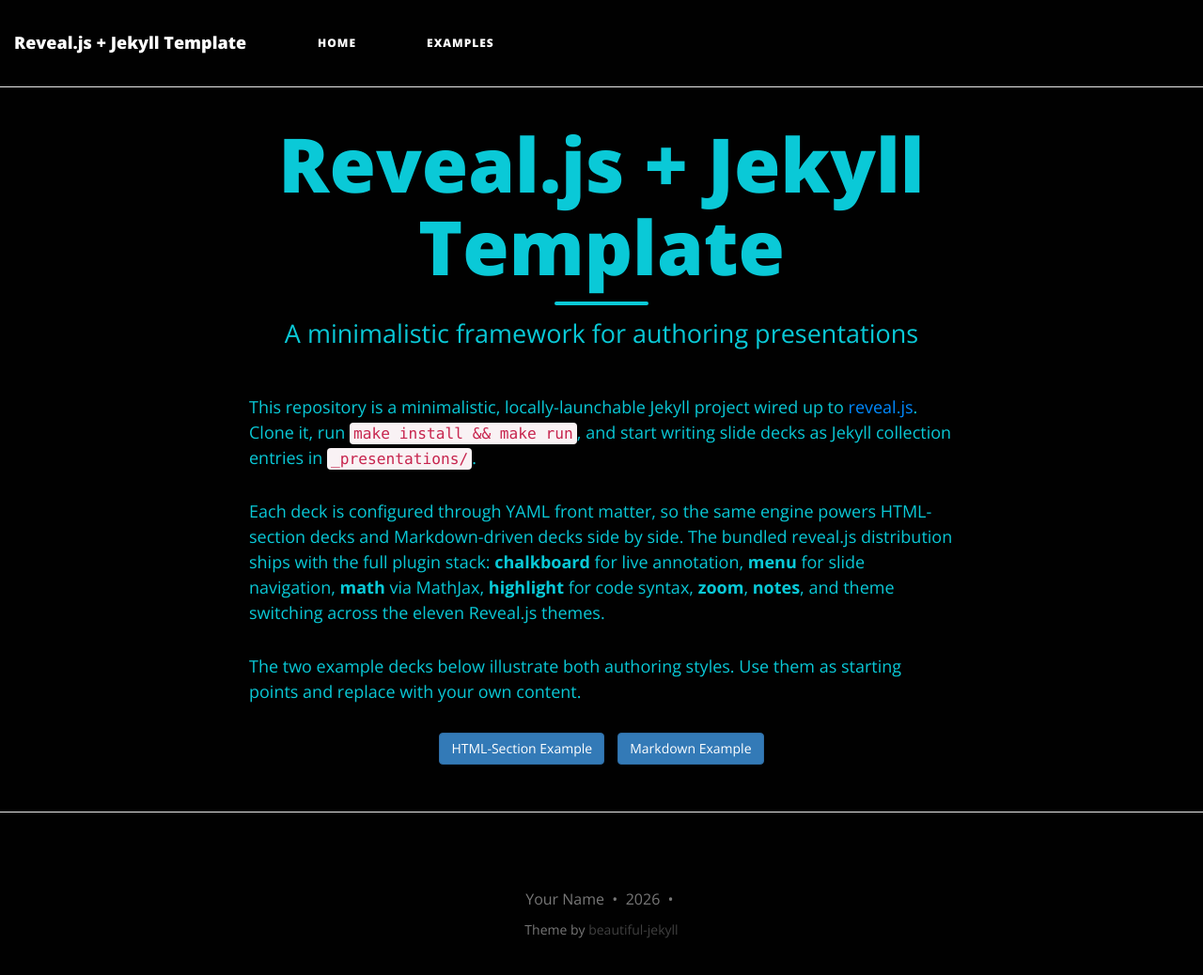
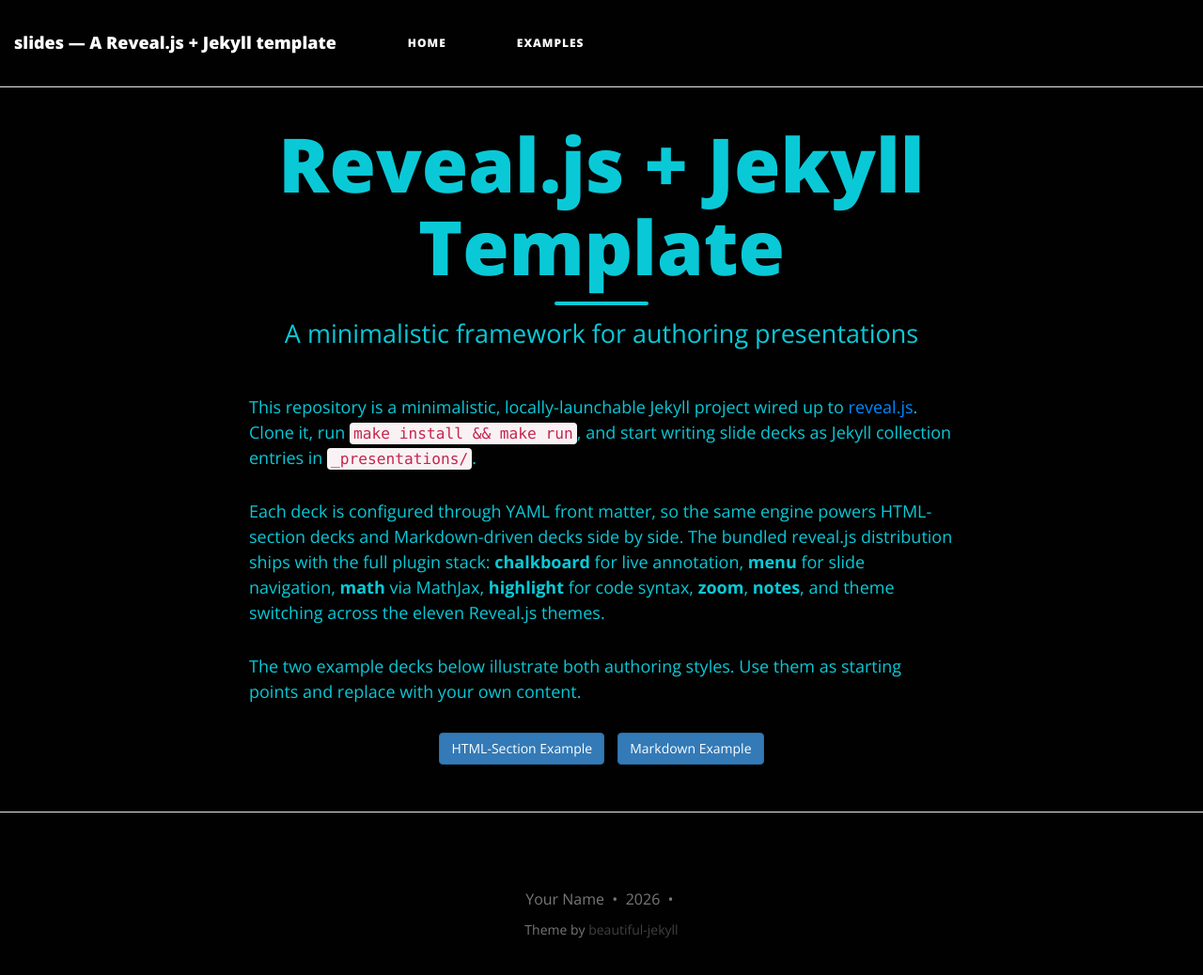
Before and after one commit to alorozco53/slides, a Jekyll site: the page built from index.html, in a window 1280 px wide and 1050 px high. Shown: the top 1038 px of the window at 94% size. Built offline with Jekyll 4.4.1, drawn with Linux system fonts in a browser that asks for light colours; nearby versions of some CDN libraries; the list of posts is cut into pages by our own code.

Commit message:
[UPDATED] rename project to "slides"
Set site title to "slides — A Reveal.js + Jekyll template", swap the
README's H1 to "slides", and point the quickstart `cd` instruction at
the new directory name.

Co-Authored-By: Claude Opus 4.7 (1M context) <noreply@anthropic.com>

```diff
--- a/_config.yml
+++ b/_config.yml
@@ -6,7 +6,7 @@ url: ""
 baseurl: ""
 
 # Name of website
-title: "Reveal.js + Jekyll Template"
+title: "slides — A Reveal.js + Jekyll template"
 
 # Short description of your site
 description: "A minimalistic Jekyll-based framework for authoring reveal.js presentations."
```
Also changed, not shown: README.md.
